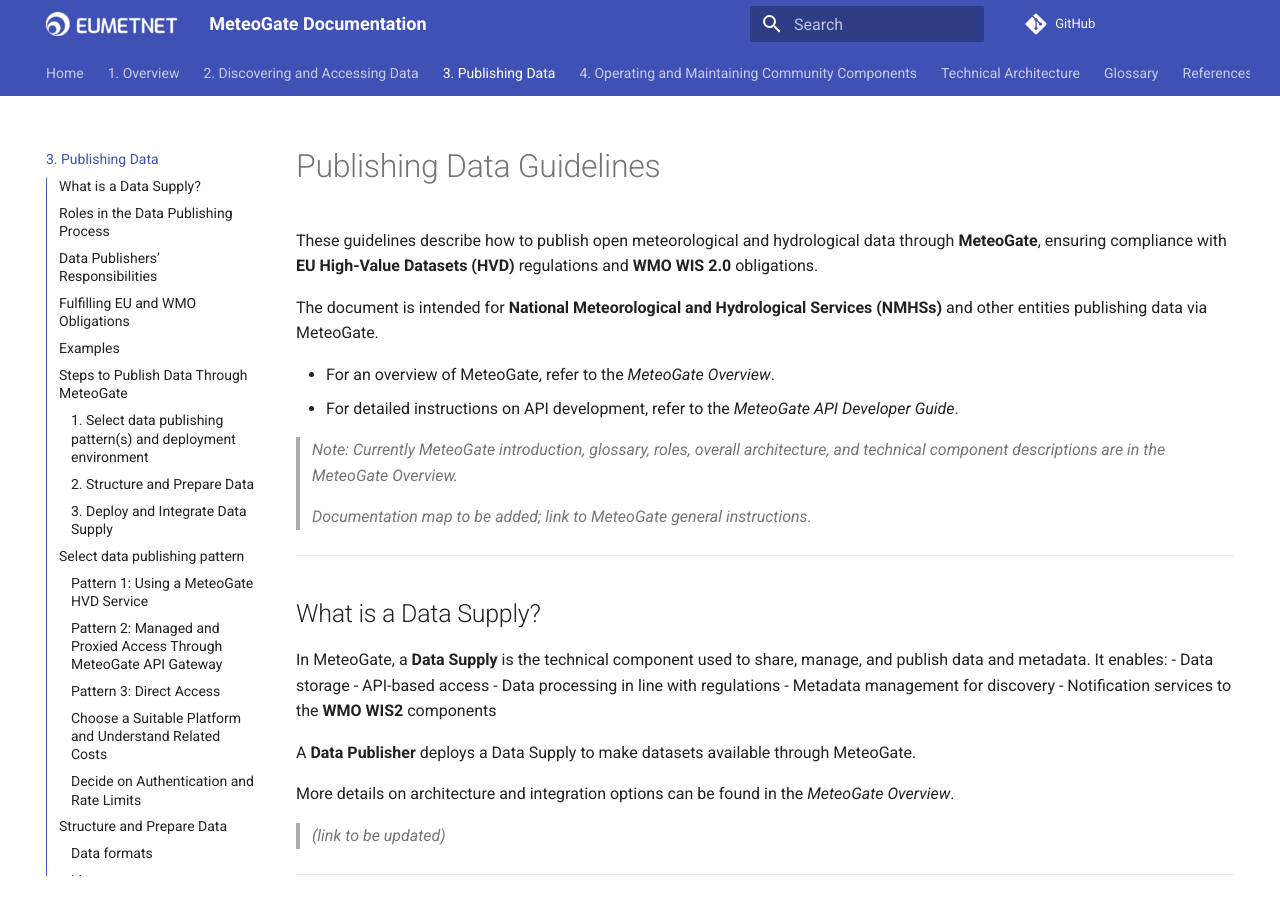
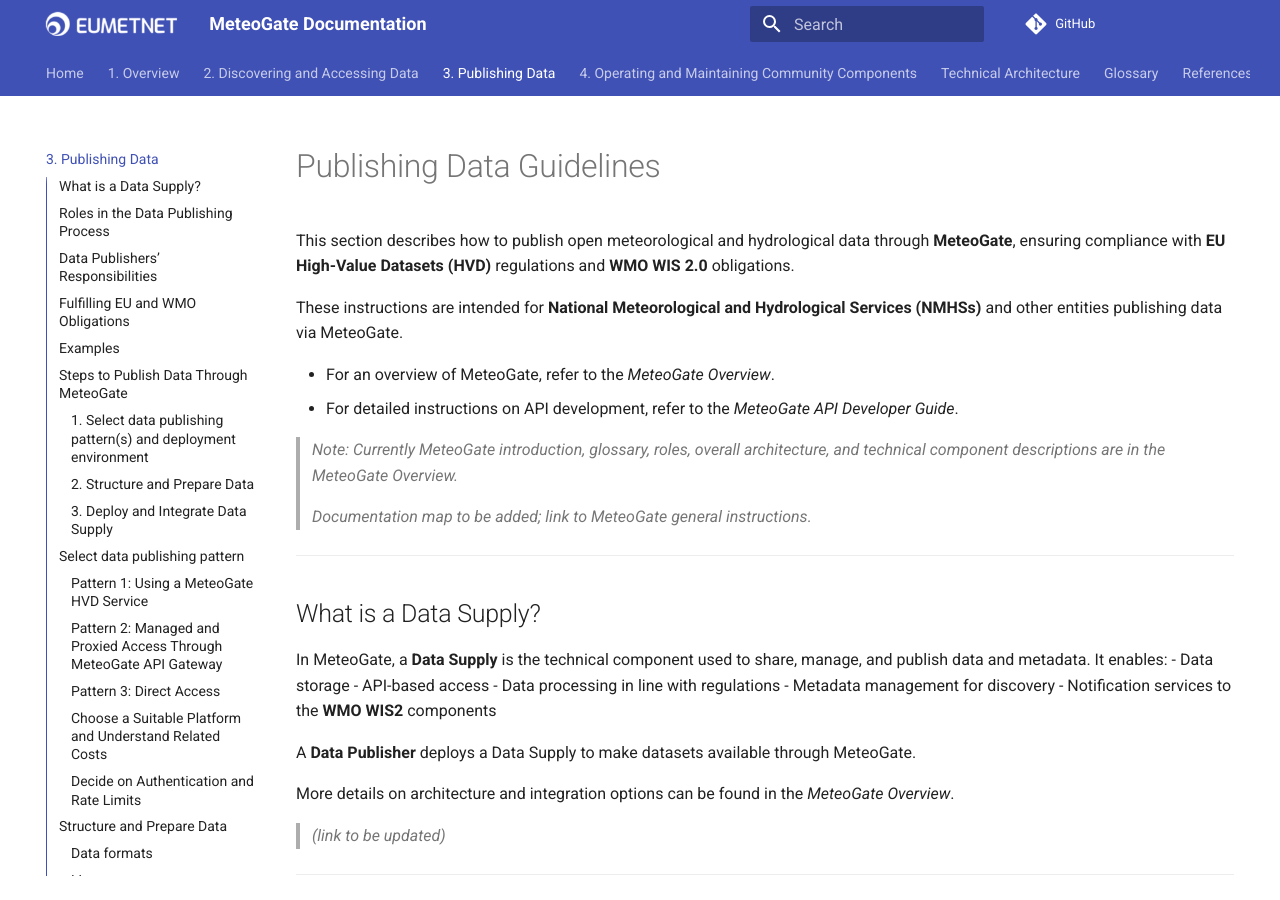
Before and after one commit to EUMETNET/meteogate-documentation, an MkDocs documentation site: the page built from docs/3-publishing-data.md, in a window 1280 px wide and 900 px high. Built offline with MkDocs 1.6.1 and Material for MkDocs 9.7.7, drawn with Linux system fonts in a browser that asks for light colours; comment, search, counter and statistics services are not loaded.

Commit message:
Update 3-publishing-data.md

```diff
--- a/docs/3-publishing-data.md
+++ b/docs/3-publishing-data.md
@@ -1,8 +1,8 @@
 # Publishing Data Guidelines
 
-These guidelines describe how to publish open meteorological and hydrological data through **MeteoGate**, ensuring compliance with **EU High-Value Datasets (HVD)** regulations and **WMO WIS 2.0** obligations.
+This section describes how to publish open meteorological and hydrological data through **MeteoGate**, ensuring compliance with **EU High-Value Datasets (HVD)** regulations and **WMO WIS 2.0** obligations.
 
-The document is intended for **National Meteorological and Hydrological Services (NMHSs)** and other entities publishing data via MeteoGate.
+These instructions are intended for **National Meteorological and Hydrological Services (NMHSs)** and other entities publishing data via MeteoGate.
 
 - For an overview of MeteoGate, refer to the _MeteoGate Overview_.
 - For detailed instructions on API development, refer to the _MeteoGate API Developer Guide_.
```
